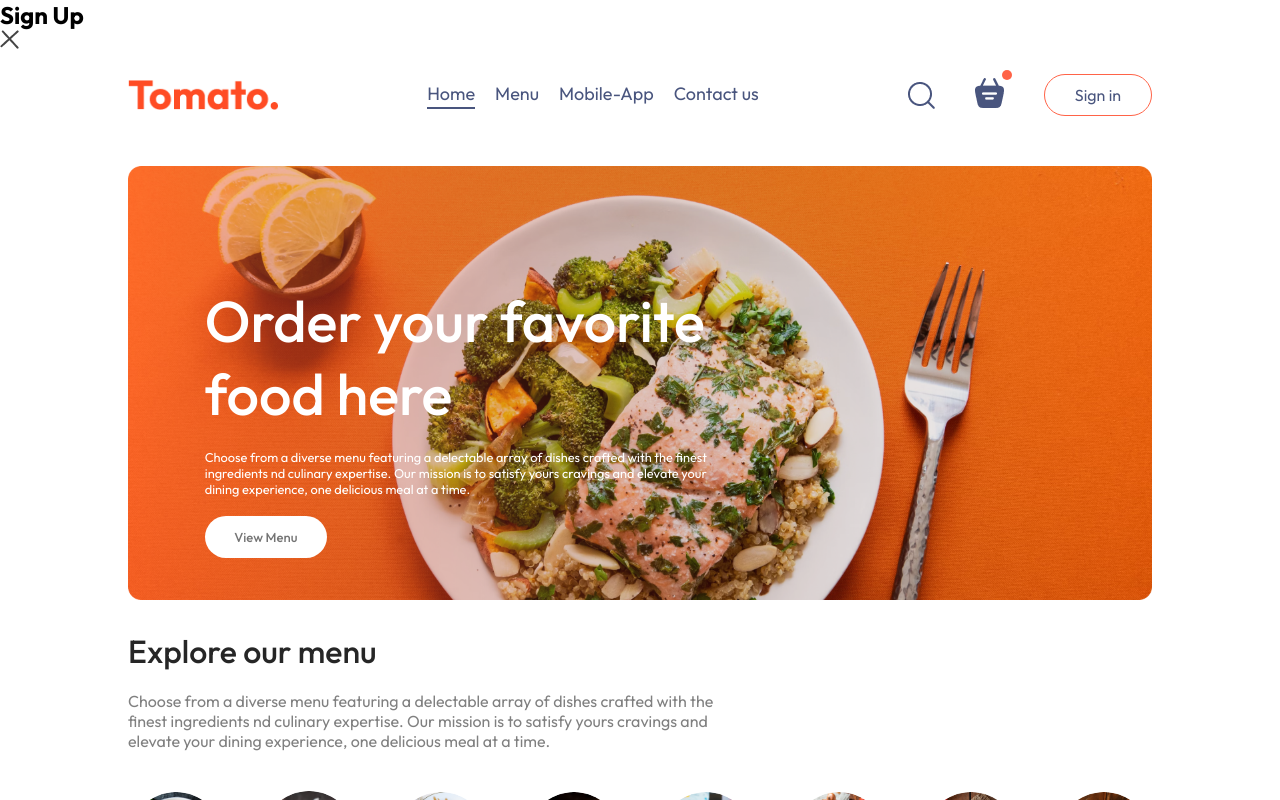
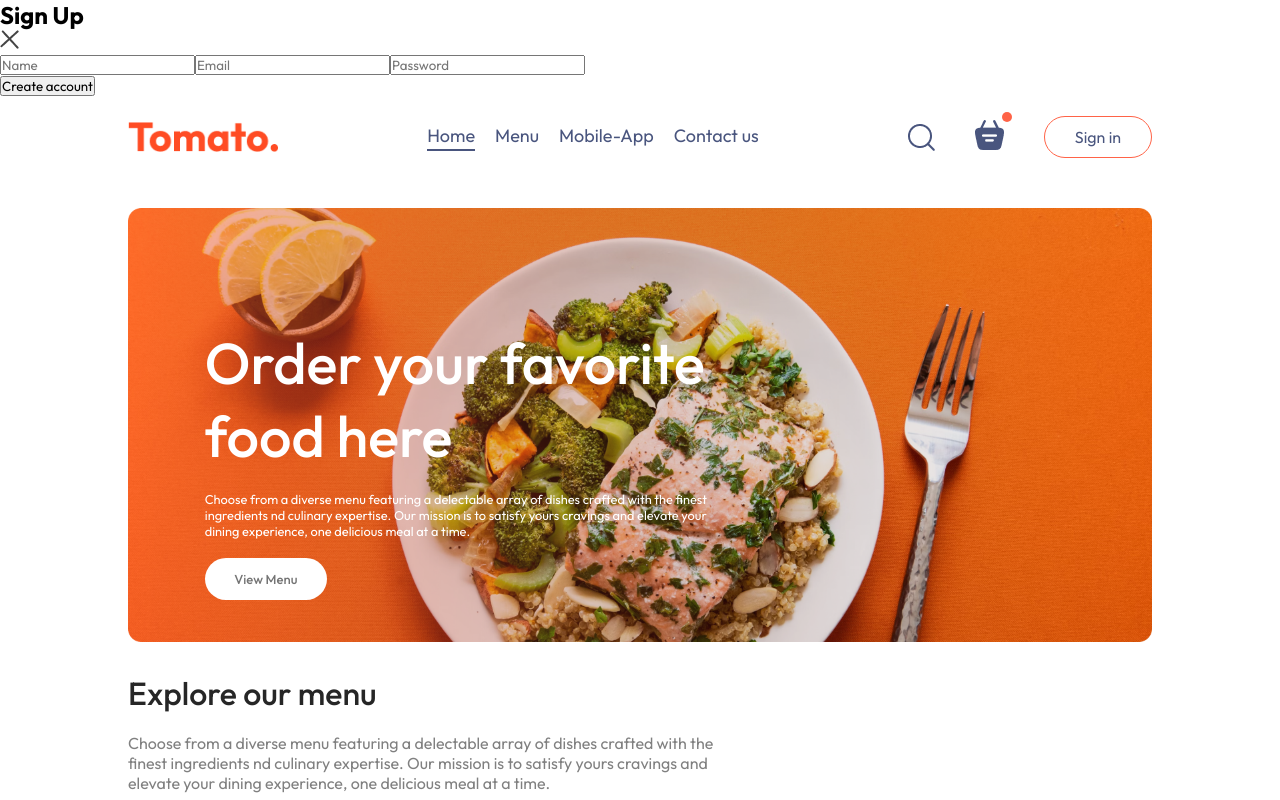
Before and after one commit to suisashehi/food-delivery, a React (Vite) app: page / in a window 1280 px wide. Both pictures are taken after a click on the button "Sign in". Shown: the top 800 px of the page. Built offline with nearby package versions, Linux system fonts and the light colour scheme.

Commit message:
added form skeleton and close functionality in LoginPopup

```diff
--- a/src/components/LoginPopup/LoginPopup.jsx
+++ b/src/components/LoginPopup/LoginPopup.jsx
@@ -13,6 +13,13 @@
                 <h2>{currState}</h2>
                 <img onClick={()=>setShowLogin(false)} src={assets.cross_icon} alt="" />
             </div>
+            <div className="login-popup-inputs">
+                <input type="text" placeholder='Name' required />
+                <input type="email" placeholder='Email' required />
+                <input type="password" placeholder='Password' required />
+
+            </div>
+            <button>{currState==="Sign Up"?"Create account":"Login"}</button>
         </form>
 
     </div>
```
